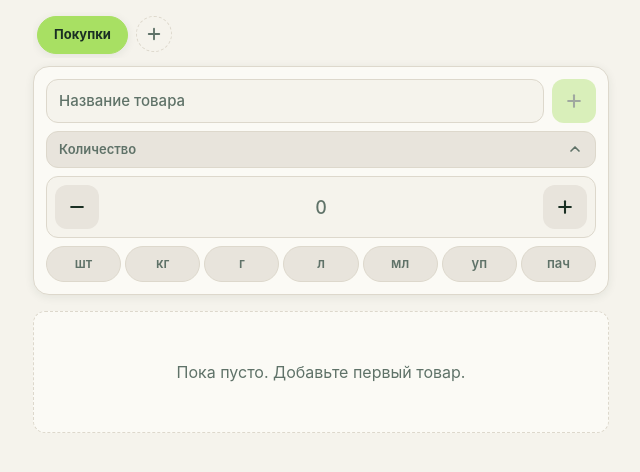
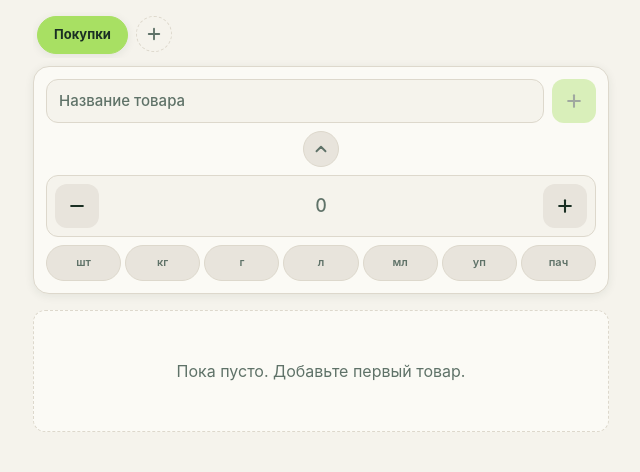
Before and after one commit to AntonF45/tg-shopping-list, a React (Vite) app: page / in a window 1280 px wide. Shown: the top 472 px of the page, without its empty margins (319-959 px from the left). Built offline with nearby package versions, Linux system fonts and the light colour scheme.

Commit message:
fix: закрыт корневой div в ProductInput

```diff
--- a/src/components/ProductInput.tsx
+++ b/src/components/ProductInput.tsx
@@ -168,18 +168,17 @@ export const ProductInput: React.FC<Props> = ({
         </button>
       </div>
 
-      {/* Кнопка-тоггл количества */}
+      {/* Кнопка-тоггл количества — только стрелка */}
       <button
         type="button"
         className="qty-toggle"
         onClick={toggleQty}
         aria-label={showQty ? 'Скрыть количество' : 'Показать количество'}
       >
-        <span className="qty-toggle-label">Количество</span>
         <svg
           className={`qty-toggle-icon ${showQty ? 'qty-toggle-icon--open' : ''}`}
-          width="16"
-          height="16"
+          width="18"
+          height="18"
           viewBox="0 0 24 24"
           fill="none"
           stroke="currentColor"
@@ -193,6 +192,7 @@ export const ProductInput: React.FC<Props> = ({
 
       {/* Сворачиваемый блок количества */}
       <div className={`qty-unit-block ${showQty ? 'qty-unit-block--visible' : ''}`}>
+        <div className="qty-unit-block-inner">
           <div className="qty-counter-large">
             <button
               type="button"
@@ -200,16 +200,7 @@ export const ProductInput: React.FC<Props> = ({
               onClick={decrementQty}
               aria-label="Уменьшить количество"
             >
-            <svg
-              width="20"
-              height="20"
-              viewBox="0 0 24 24"
-              fill="none"
-              stroke="currentColor"
-              strokeWidth="2.5"
-              strokeLinecap="round"
-              strokeLinejoin="round"
-            >
+              <svg width="20" height="20" viewBox="0 0 24 24" fill="none" stroke="currentColor" strokeWidth="2.5" strokeLinecap="round" strokeLinejoin="round">
                 <line x1="5" y1="12" x2="19" y2="12" />
               </svg>
             </button>
@@ -229,16 +220,7 @@ export const ProductInput: React.FC<Props> = ({
               onClick={incrementQty}
               aria-label="Увеличить количество"
             >
-            <svg
-              width="20"
-              height="20"
-              viewBox="0 0 24 24"
-              fill="none"
-              stroke="currentColor"
-              strokeWidth="2.5"
-              strokeLinecap="round"
-              strokeLinejoin="round"
-            >
+              <svg width="20" height="20" viewBox="0 0 24 24" fill="none" stroke="currentColor" strokeWidth="2.5" strokeLinecap="round" strokeLinejoin="round">
                 <line x1="12" y1="5" x2="12" y2="19" />
                 <line x1="5" y1="12" x2="19" y2="12" />
               </svg>
@@ -259,5 +241,6 @@ export const ProductInput: React.FC<Props> = ({
           </div>
         </div>
       </div>
+    </div>
   );
 };
--- a/src/index.css
+++ b/src/index.css
@@ -850,7 +850,56 @@ input {
   color: var(--text-muted);
 }
 
-/* Кнопка "Добавить" — квадратная, как +/- */
+/* === НОВЫЙ БЛОК ВВОДА ТОВАРА === */
+.product-input-container {
+  display: flex;
+  flex-direction: column;
+  gap: var(--space-2);
+  margin-bottom: var(--space-4);
+  background: var(--surface);
+  padding: var(--space-3);
+  border-radius: var(--radius-lg);
+  border: var(--border-width) solid var(--border);
+  box-shadow: var(--shadow-1);
+}
+
+/* Верхняя строка: инпут + кнопка добавить */
+.product-top-row {
+  display: flex;
+  gap: var(--space-2);
+  align-items: center;
+}
+
+.product-name-wrapper {
+  position: relative;
+  flex: 1;
+  min-width: 0;
+}
+
+.product-name-input {
+  width: 100%;
+  height: var(--tap);
+  padding: 0 var(--space-3);
+  font-size: var(--text-base);
+  font-weight: 500;
+  color: var(--text);
+  background: var(--bg);
+  border: var(--border-width) solid var(--border);
+  border-radius: var(--radius-md);
+  outline: none;
+  transition: border-color 0.2s, box-shadow 0.2s;
+}
+
+.product-name-input:focus {
+  border-color: var(--accent-strong);
+  box-shadow: 0 0 0 3px var(--accent-ring);
+}
+
+.product-name-input::placeholder {
+  color: var(--text-muted);
+}
+
+/* Кнопка "Добавить" */
 .btn-add-product {
   width: var(--tap);
   height: var(--tap);
@@ -877,40 +926,40 @@ input {
   box-shadow: none;
 }
 
-/* Кнопка-тоггл количества */
+/* Кнопка-тоггл количества — только стрелка, компактная */
 .qty-toggle {
+  align-self: center;
+  width: 36px;
+  height: 36px;
   display: flex;
   align-items: center;
-  justify-content: space-between;
-  width: 100%;
-  padding: var(--space-2) var(--space-3);
+  justify-content: center;
   background: var(--surface-2);
   border: var(--border-width) solid var(--border);
-  border-radius: var(--radius-md);
+  border-radius: 50%;
   cursor: pointer;
-  transition: background-color 0.2s;
+  padding: 0;
+  transition: background-color 0.2s, transform 0.15s;
 }
 
 .qty-toggle:hover {
   background: var(--bg);
 }
 
-.qty-toggle-label {
-  font-size: var(--text-sm);
-  font-weight: 600;
-  color: var(--text-muted);
+.qty-toggle:active {
+  transform: scale(0.92);
 }
 
 .qty-toggle-icon {
+  color: var(--text-muted);
   transition: transform 0.25s cubic-bezier(0.4, 0, 0.2, 1);
-  color: var(--text-muted);
 }
 
 .qty-toggle-icon--open {
   transform: rotate(180deg);
 }
 
-/* Сворачиваемый блок количества */
+/* Сворачиваемый блок количества — полное скрытие */
 .qty-unit-block {
   display: grid;
   grid-template-rows: 0fr;
@@ -922,8 +971,13 @@ input {
   grid-template-rows: 1fr;
 }
 
-.qty-unit-block > div {
+/* Обёртка контента — без margin, только gap у родителя */
+.qty-unit-block-inner {
   min-height: 0;
+  display: flex;
+  flex-direction: column;
+  gap: var(--space-2);
+  overflow: hidden;
 }
 
 .qty-counter-large {
@@ -934,10 +988,9 @@ input {
   padding: var(--space-2);
   border-radius: var(--radius-md);
   border: var(--border-width) solid var(--border);
-  margin-bottom: var(--space-2);
 }
 
-/* Кнопки +/- — единый размер с кнопкой "Добавить" */
+/* Кнопки +/- */
 .qty-btn {
   width: var(--tap);
   height: var(--tap);
@@ -978,19 +1031,17 @@ input {
   font-weight: 500;
 }
 
-/* Единицы измерения — высота как у чипсов */
+/* Единицы измерения — grid для точного размещения 7 кнопок */
 .unit-buttons {
-  display: flex;
-  flex-wrap: wrap;
+  display: grid;
+  grid-template-columns: repeat(7, 1fr);
   gap: var(--space-1);
 }
 
 .unit-btn {
-  flex: 1;
-  min-width: 44px;
   height: var(--tap-sm);
-  padding: 0 var(--space-2);
-  font-size: var(--text-sm);
+  padding: 0 var(--space-1);
+  font-size: 11px;
   font-weight: 600;
   color: var(--text-muted);
   background: var(--surface-2);
@@ -998,6 +1049,9 @@ input {
   border-radius: var(--radius-pill);
   cursor: pointer;
   transition: background-color 0.2s, color 0.2s, border-color 0.2s, transform 0.15s;
+  white-space: nowrap;
+  overflow: hidden;
+  text-overflow: ellipsis;
 }
 
 .unit-btn:active {
```
Lines whose indentation alone changed are shown as unchanged.
